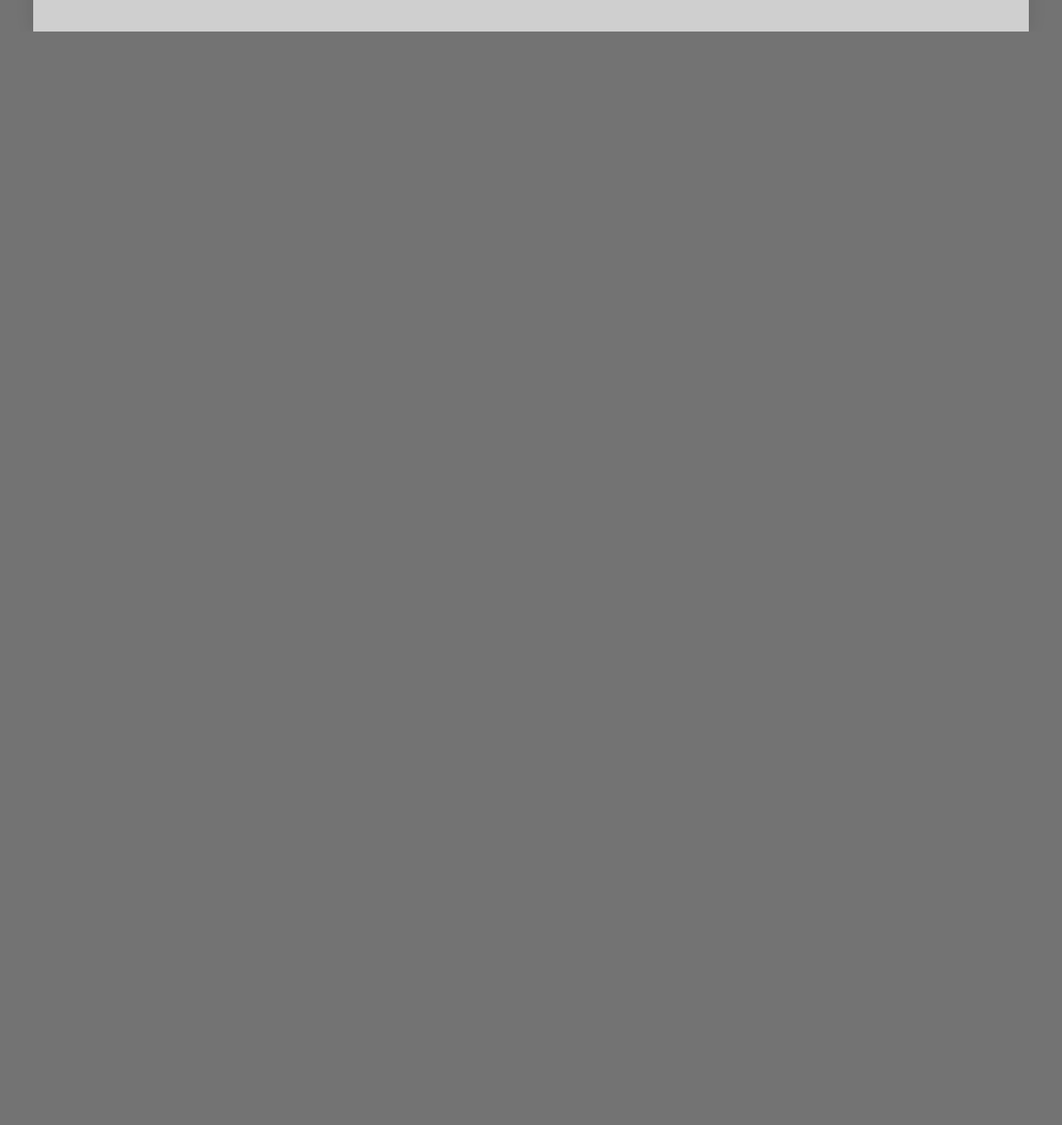
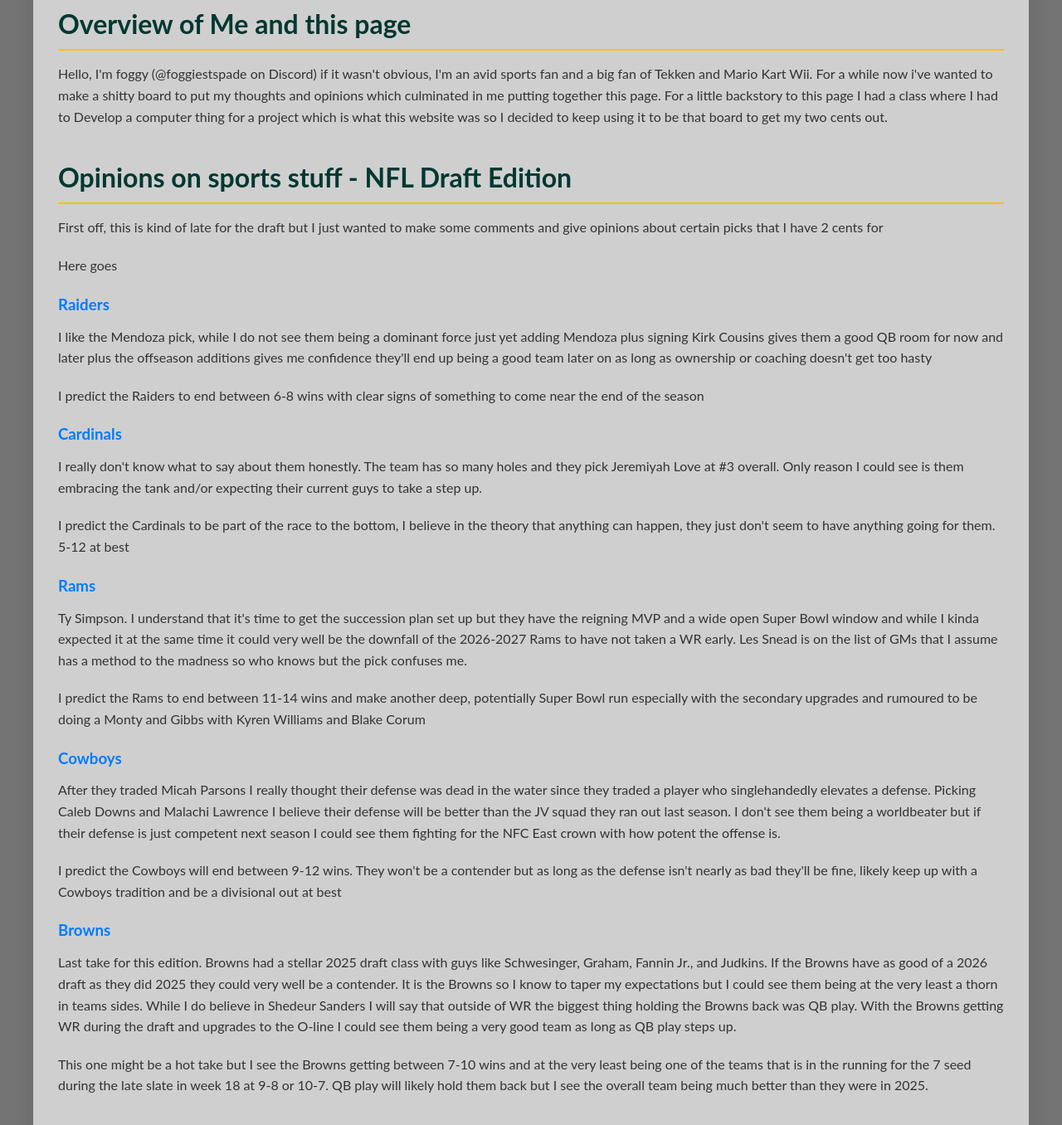
Before and after one commit to Emrys9098/Sports-Congregator-9098, a website: page index.html in a window 1280 px wide. Shown: the part 764-2120 px from the top of the page at 83% size. Before the commit the page ends 802 px from the top, so only its background shows below. Drawn offline with Linux system fonts and the light colour scheme; no server answers.

Commit message:
Update index.html

```diff
--- a/index.html
+++ b/index.html
@@ -22,10 +22,11 @@
 			<a href="basketball.html">Basketball</a> |
 			<a href="hockey.html">Hockey</a> |
 			<a href="cbaseball.html">College Baseball</a> |
-			<a href="news.html">News</a>
+			<a href="news.html">News</a> |
+			<a href="socials.html">Join the Server
 		</nav>
 		<section class="hero-section">
-			<h2 style="text-align:center;">🔥 Featured Action 🔥</h2>
+			<h2 style="text-align:center;">ðŸ”¥ Featured Action ðŸ”¥</h2>
 			<div id="hero-scoreboard">Loading today's best matchups...</div>
 		</section>
 		<script src="home-scoreboard.js"></script>
@@ -43,8 +44,39 @@
 				<li><a href="news.html">Sports News</a></li>
 				<li><a href="baseball.html">Baseball Scores and Stats</a></li>
 			</ul>
+			<h2>Overview of Me and this page</h2>
+			<p>Hello, I'm foggy (@foggiestspade on Discord) if it wasn't obvious, I'm an avid sports fan and a big fan of Tekken and Mario Kart Wii. For a while now i've wanted to make a shitty board to put my thoughts and opinions which culminated in me putting together this page. For a little backstory to this page
+				I had a class where I had to Develop a computer thing for a project which is what this website was so I decided to keep using it to be that board to get my two cents out.</p>
+			<h2>Opinions on sports stuff - NFL Draft Edition</h2>
+		<p>		First off, this is kind of late for the draft but I just wanted to make some comments and give opinions about certain picks that I have 2 cents for</p>
+		<p>		Here goes</p>
+			<h3>Raiders</h3>
+			<p>	I like the Mendoza pick, while I do not see them being a dominant force just yet adding Mendoza plus signing Kirk Cousins gives them a good QB room for now and later
+				plus the offseason additions gives me confidence they'll end up being a good team later on as long as ownership or coaching doesn't get too hasty</p>
+			<p>	I predict the Raiders to end between 6-8 wins with clear signs of something to come near the end of the season</p>
 
+			<h3>Cardinals</h3>
+			<p> I really don't know what to say about them honestly. The team has so many holes and they pick Jeremiyah Love at #3 overall. Only reason I could see is them embracing the tank and/or expecting their current guys to take a step up.</p>
+			<p> I predict the Cardinals to be part of the race to the bottom, I believe in the theory that anything can happen, they just don't seem to have anything going for them. 5-12 at best</p>
+
+			<h3>Rams</h3>
+			<p>Ty Simpson. I understand that it's time to get the succession plan set up but they have the reigning MVP and a wide open Super Bowl window and while I kinda expected it at the same time it could very well be the downfall of the 2026-2027
+				Rams to have not taken a WR early. Les Snead is on the list of GMs that I assume has a method to the madness so who knows but the pick confuses me.</p>
+			<p>I predict the Rams to end between 11-14 wins and make another deep, potentially Super Bowl run especially with the secondary upgrades and rumoured to be doing a Monty and Gibbs with Kyren Williams and Blake Corum</p>
+
+			<h3>Cowboys</h3>
+			<p>After they traded Micah Parsons I really thought their defense was dead in the water since they traded a player who singlehandedly elevates a defense. Picking Caleb Downs and Malachi Lawrence I believe their defense will be better than
+				the JV squad they ran out last season. I don't see them being a worldbeater but if their defense is just competent next season I could see them fighting for the NFC East crown with how potent the offense is.</p>
+			<p>I predict the Cowboys will end between 9-12 wins. They won't be a contender but as long as the defense isn't nearly as bad they'll be fine, likely keep up with a Cowboys tradition and be a divisional out at best</p>
+			<h3>Browns</h3>
+			<p>Last take for this edition. Browns had a stellar 2025 draft class with guys like Schwesinger, Graham, Fannin Jr., and Judkins. If the Browns have as good of a 2026 draft as they did 2025 they could very well be a contender. It is the Browns
+				so I know to taper my expectations but I could see them being at the very least a thorn in teams sides. While I do believe in Shedeur Sanders I will say that outside of WR the biggest thing holding the Browns back was QB play. With the
+				Browns getting WR during the draft and upgrades to the O-line I could see them being a very good team as long as QB play steps up.</p>
+			<p>This one might be a hot take but I see the Browns getting between 7-10 wins and at the very least being one of the teams that is in the running for the 7 seed during the late slate in week 18 at 9-8 or 10-7. QB play will likely hold them back
+				but I see the overall team being much better than they were in 2025.</p>
     </main>
+
+
 
 </div></body>
 </html>
```
